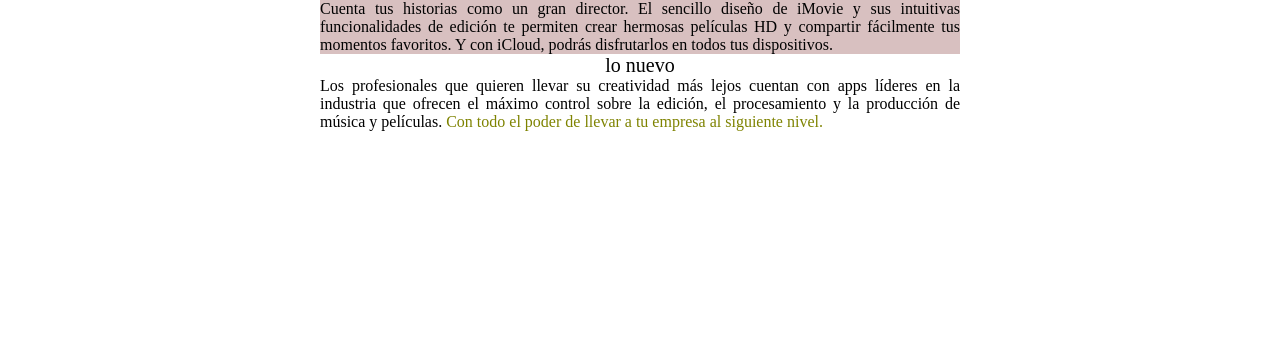
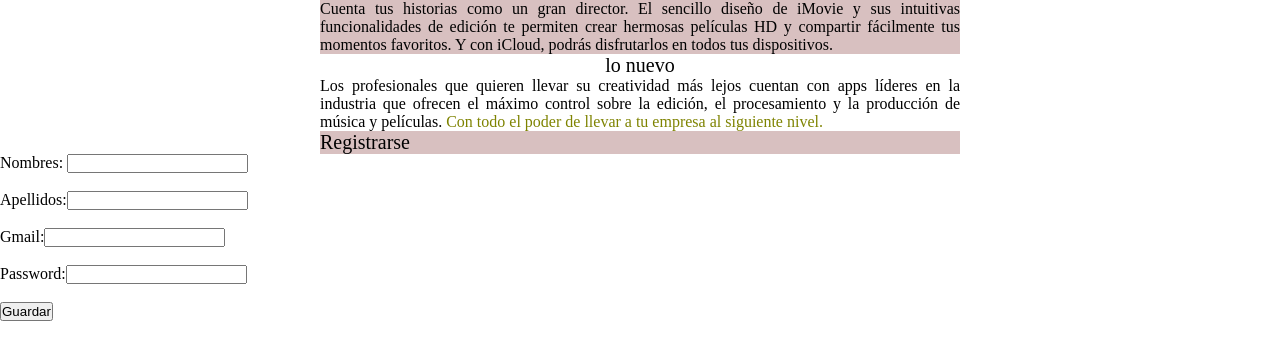
Before and after one commit to alexanderroblescc/Usando_selectores_alexander, a plain HTML site: page index/index.html in a window 1280 px wide. Shown: the part 160-520 px from the top of the page. Drawn offline with Linux system fonts and the light colour scheme.

Commit message:
usando focus

```diff
--- a/index/index.html
+++ b/index/index.html
@@ -34,5 +34,23 @@
         </article>
     </div>
 </section>
+<section>
+    <header>
+        <div class="re">
+           <p> Registrarse </p>
+        </div>
+    </header>
+    <form action="">
+        Nombres: <input type="text">
+        <br><br>
+        Apellidos:<input type="text">
+        <br><br>
+        Gmail:<input type="text">
+        <br><br>
+        Password:<input type="text">
+        <br><br>
+        <input type="submit" value="Guardar">
+    </form>
+</section>
 </body>
 </html>
```
